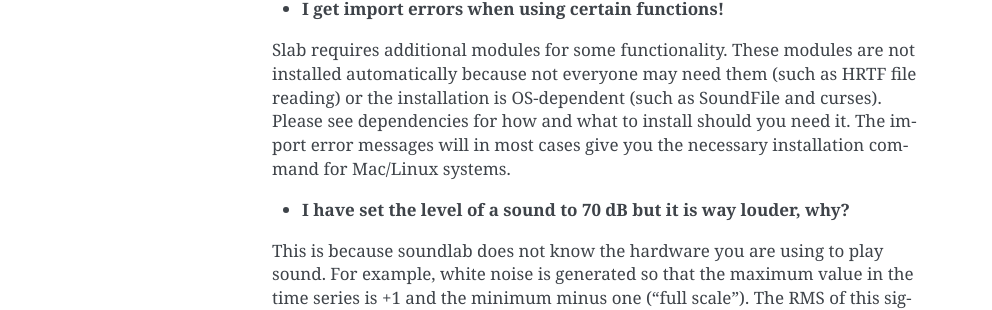
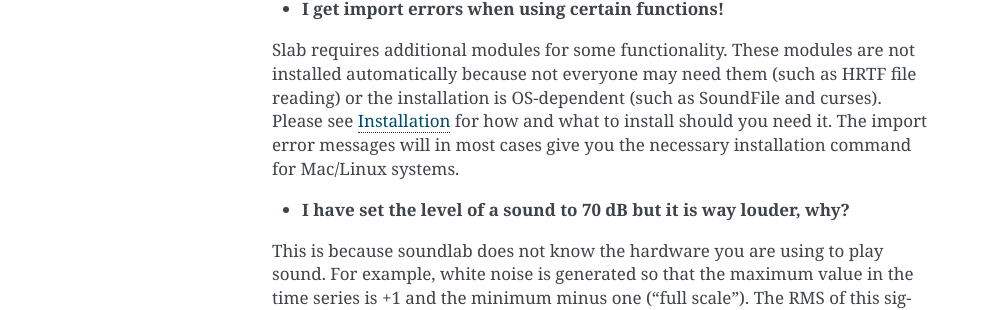
Before and after one commit to DrMarc/slab, a Sphinx documentation site: the page built from docs/introduction.rst, in a window 1280 px wide. Shown: the part 1096-1406 px from the top of the page, without its empty margins (148-1140 px from the left). Built offline with Sphinx 7.4.7, drawn with Linux system fonts in a browser that asks for light colours.

Commit message:
corrected installation link

````diff
--- a/docs/index.rst
+++ b/docs/index.rst
@@ -18,6 +18,8 @@ Why slab?
 ---------
 The package aims to lower the entrance barrier for working with sounds in Python and provide easy access to typical operations in psychoacoustics, specifically for students and researchers in the life sciences. The typical BSc or MSc student entering our lab has limited programming and signal processing training and is unable to implement a psychoacoustic experiment from scratch within the time limit of a BSc or MSc thesis. Slab solves this issue by providing easy-to-use building blocks for such experiments. The implementation is well documented and sufficiently simple for curious students to understand. All functions provide sensible defaults and will in many cases 'just work' without arguments (`vowel = slab.Sound.vowel()` gives you a 1-second synthetic vowel 'a', `vowel.spectrogram()` plots the spectrogram). This turned out to be useful for teaching and demonstrations. Many students in our lab have now used the package to implement their final projects and exit the lab as proficient Python programmers.
 
+.. _installation:
+
 Installation
 ------------
 
@@ -31,8 +33,6 @@ or get the latest development version directly from GitHub (if you have `git <ht
 
 The releases use `semantic versioning <https://semver.org>`_: ``major.minor.patch``, where ``major`` increments for changes that break backwards compatibility, ``minor`` increments of added functionality, and ``patch`` increases for internal bug fixes.
 ```slab.__version__``` prints the installed version.
-
-.. _dependencies:
 
 Some functionality requires additional dependencies, including playing sounds, saving wav files, reading HRTF files, getting button presses from the keyboard. These are not installed by the package manager, because not everyone may need these functions. The respective methods will raise errors and tell you which dependencies you need and how to install them from the command line. If you prefer, you can install them right away::
 
--- a/docs/introduction.rst
+++ b/docs/introduction.rst
@@ -38,7 +38,7 @@ When programming we use the command line with IPython and the Atom text editor w
 
 * **I get import errors when using certain functions!**
 
-Slab requires additional modules for some functionality. These modules are not installed automatically because not everyone may need them (such as HRTF file reading) or the installation is OS-dependent (such as SoundFile and curses). Please see :ref:`dependencies` for how and what to install should you need it. The import error messages will in most cases give you the necessary installation command for Mac/Linux systems.
+Slab requires additional modules for some functionality. These modules are not installed automatically because not everyone may need them (such as HRTF file reading) or the installation is OS-dependent (such as SoundFile and curses). Please see :ref:`installation` for how and what to install should you need it. The import error messages will in most cases give you the necessary installation command for Mac/Linux systems.
 
 
 * **I have set the level of a sound to 70 dB but it is way louder, why?**
````
